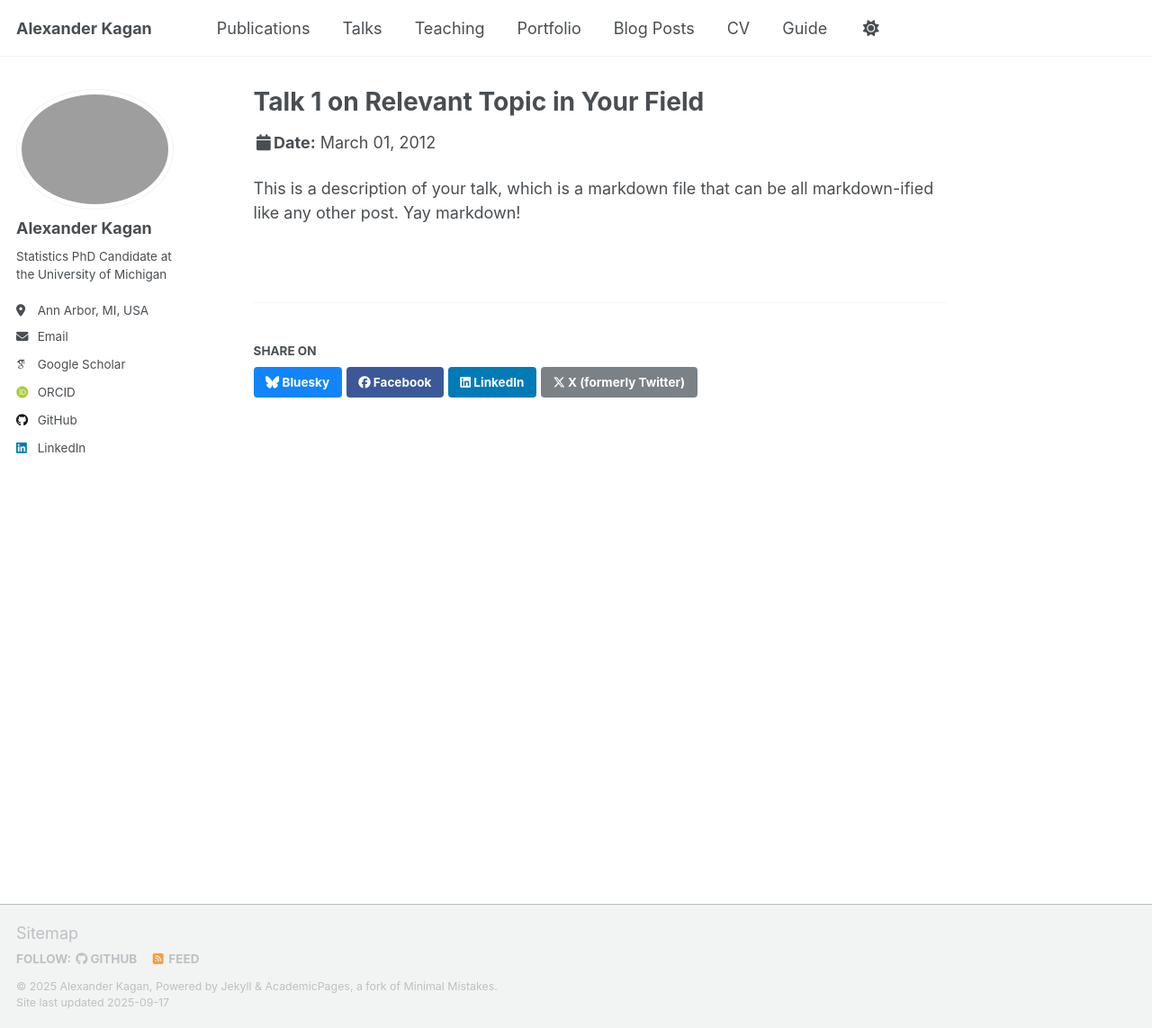
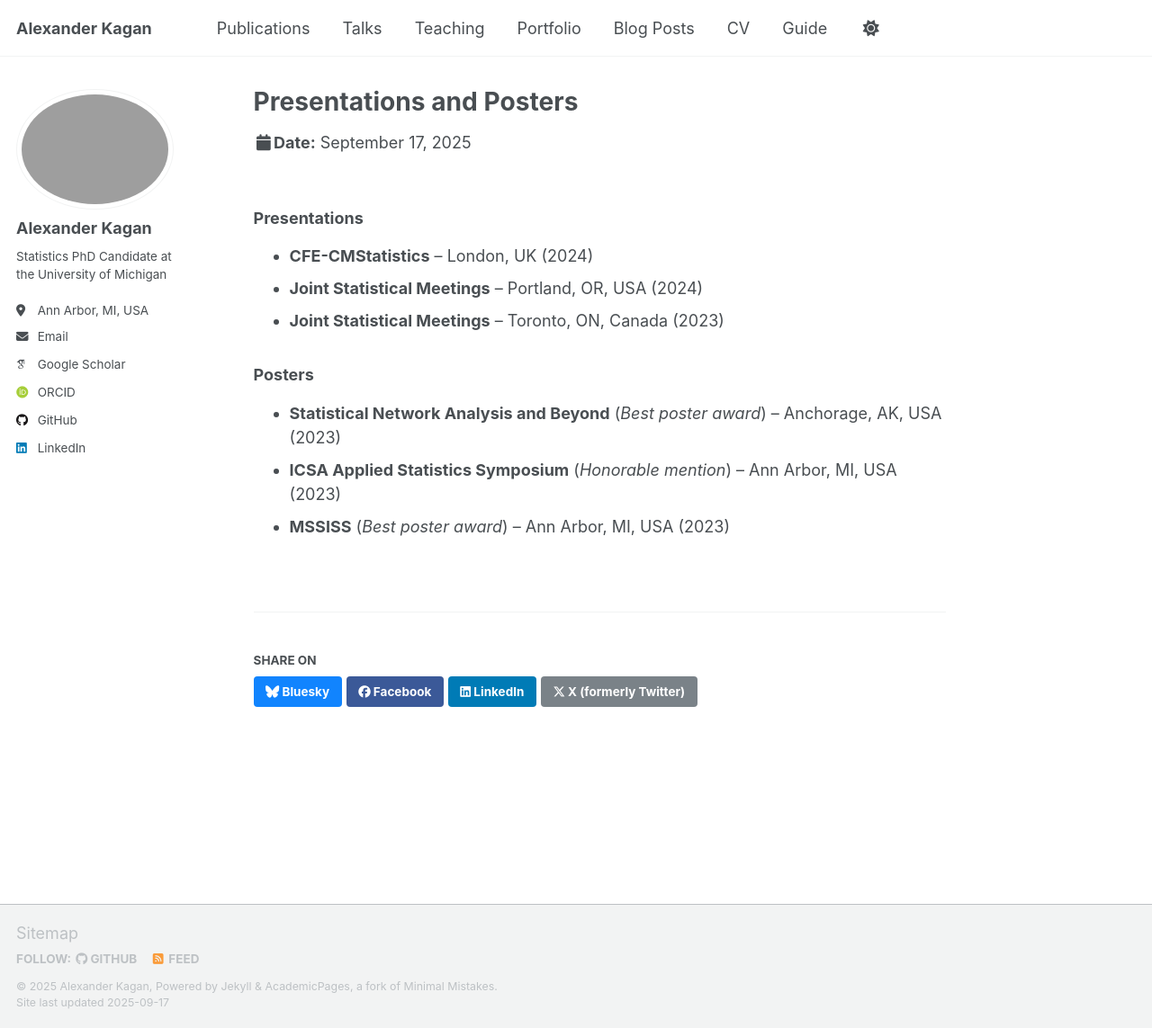
Before and after one commit to AlexanderKagan/AlexanderKagan.github.io, a Jekyll site: the page built from _talks/talks.md, in a window 1280 px wide and 1143 px high. Shown: the whole window at 90% size. Built offline with Jekyll 4.4.1, drawn with Linux system fonts in a browser that asks for light colours; some web fonts are replaced; a script that is not in the unit is left out.

```diff
--- a/_talks/talks.md
+++ b/_talks/talks.md
@@ -1,11 +1,14 @@
 ---
-title: "Talk 1 on Relevant Topic in Your Field"
-collection: talks
-type: "Talk"
-permalink: /talks/2012-03-01-talk-1
-venue: "UC San Francisco, Department of Testing"
-date: 2012-03-01
-location: "San Francisco, CA, USA"
+title: "Presentations and Posters"
+permalink: /talks/talks
 ---
 
-This is a description of your talk, which is a markdown file that can be all markdown-ified like any other post. Yay markdown!
+### Presentations
+- **CFE-CMStatistics** – London, UK (2024)
+- **Joint Statistical Meetings** – Portland, OR, USA (2024)
+- **Joint Statistical Meetings** – Toronto, ON, Canada (2023)
+
+### Posters
+- **Statistical Network Analysis and Beyond** (*Best poster award*) – Anchorage, AK, USA (2023)
+- **ICSA Applied Statistics Symposium** (*Honorable mention*) – Ann Arbor, MI, USA (2023)
+- **MSSISS** (*Best poster award*) – Ann Arbor, MI, USA (2023)
```
Also changed, not shown: _pages/about.md (+10 -0 lines), _teaching/teaching.md (+6 -2 lines).
